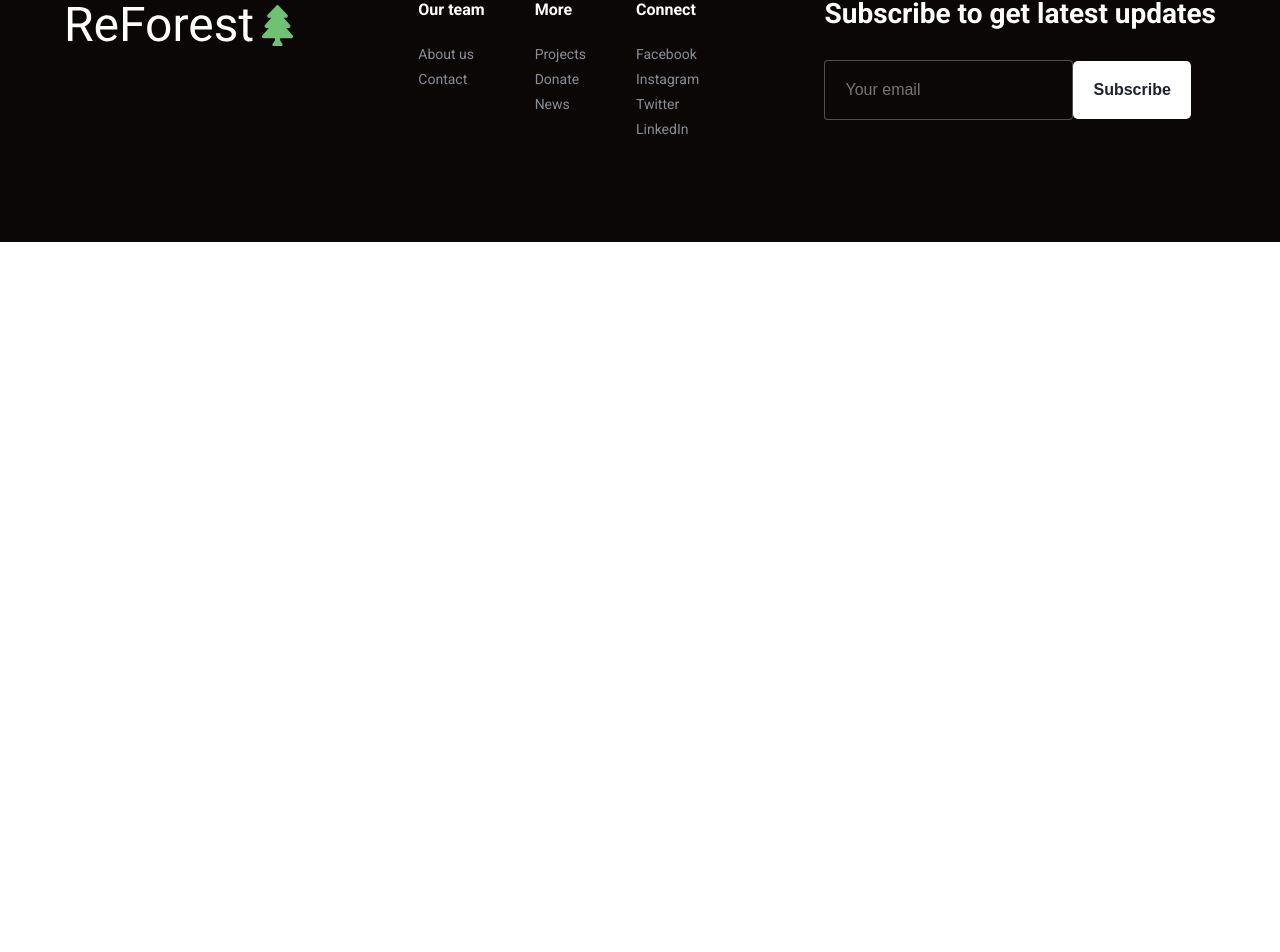
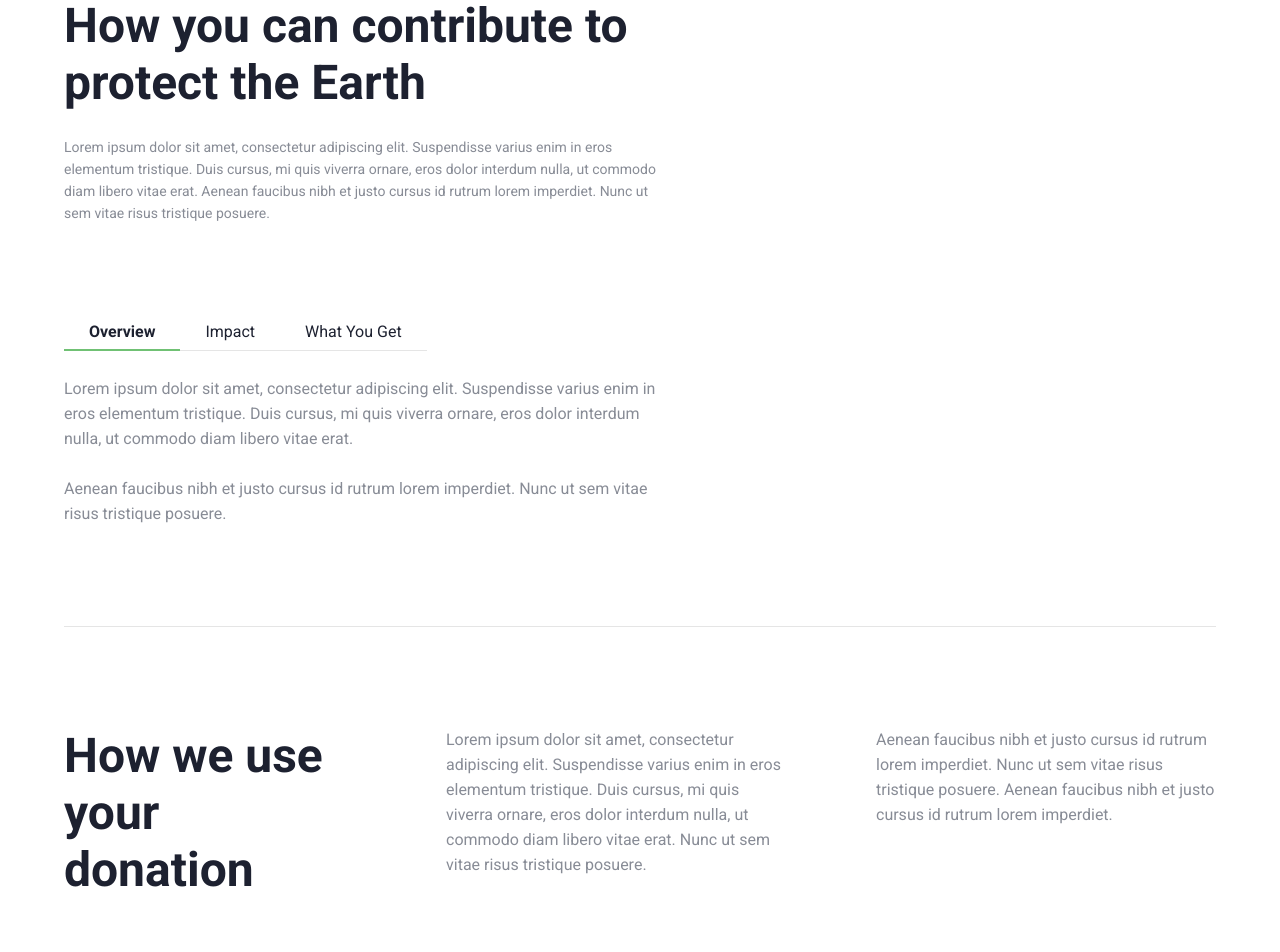
Before and after one commit to junkRatte/reforest, a React (Create React App) app: page /donations in a window 1280 px wide. Shown: the part 748-1700 px from the top of the page. Before the commit the page ends 990 px from the top, so only its background shows below. Built offline with nearby package versions, Linux system fonts and the light colour scheme.

Commit message:
Created the donations page.

```diff
--- a/src/App.scss
+++ b/src/App.scss
@@ -34,6 +34,7 @@
 @import "./scss/pages/contactpage/contactPageForm";
 
 @import "./scss/pages/donationpage/donationPageHeader";
+@import "./scss/pages/donationpage/donationPageTabs";
 
 *,
 *::before,
--- a/src/js/pages/DonationPage.js
+++ b/src/js/pages/DonationPage.js
@@ -1,10 +1,14 @@
 import React from "react";
+import VolunteerSignUp from "../components/VolunteerSignUp";
 import DonationPageHeader from "../sections/donationpage/DonationPageHeader";
+import DonationPageTabs from "../sections/donationpage/DonationPageTabs";
 
 const DonationPage = () => {
   return (
     <div className="donationpage">
       <DonationPageHeader />
+      <DonationPageTabs />
+      <VolunteerSignUp />
     </div>
   );
 };
--- /dev/null
+++ b/src/js/sections/donationpage/DonationPageTabs.js
@@ -0,0 +1,110 @@
+import React, { useState } from "react";
+
+const DonationPageTabs = () => {
+  const [toggleActive, setToggleActive] = useState(1);
+
+  const toggleTab = (index) => {
+    setToggleActive(index);
+  };
+
+  return (
+    <>
+      <section className="donationpage-tabs container">
+        <div className="donationpage-tabs-description">
+          <h2>How you can contribute to protect the Earth</h2>
+          <p>
+            Lorem ipsum dolor sit amet, consectetur adipiscing elit. Suspendisse
+            varius enim in eros elementum tristique. Duis cursus, mi quis
+            viverra ornare, eros dolor interdum nulla, ut commodo diam libero
+            vitae erat. Aenean faucibus nibh et justo cursus id rutrum lorem
+            imperdiet. Nunc ut sem vitae risus tristique posuere.
+          </p>
+        </div>
+        <div className="donationpage-tabs-tabs">
+          <div className="tabs-container">
+            <div className="tab-blocks">
+              <div
+                className={toggleActive === 1 ? "tab active-tab" : "tab"}
+                onClick={() => toggleTab(1)}
+              >
+                Overview
+              </div>
+              <div
+                className={toggleActive === 2 ? "tab active-tab" : "tab"}
+                onClick={() => toggleTab(2)}
+              >
+                Impact
+              </div>
+              <div
+                className={toggleActive === 3 ? "tab active-tab" : "tab"}
+                onClick={() => toggleTab(3)}
+              >
+                What You Get
+              </div>
+            </div>
+            <div className="tab-content">
+              <div
+                className={
+                  toggleActive === 1 ? "content active-content" : "content"
+                }
+              >
+                <p>
+                  Lorem ipsum dolor sit amet, consectetur adipiscing elit.
+                  Suspendisse varius enim in eros elementum tristique. Duis
+                  cursus, mi quis viverra ornare, eros dolor interdum nulla, ut
+                  commodo diam libero vitae erat.
+                  <br />
+                  <br />
+                  Aenean faucibus nibh et justo cursus id rutrum lorem
+                  imperdiet. Nunc ut sem vitae risus tristique posuere.
+                </p>
+              </div>
+              <div
+                className={
+                  toggleActive === 2 ? "content active-content" : "content"
+                }
+              >
+                <p>
+                  Lorem ipsum dolor sit amet, consectetur adipiscing elit.
+                  Suspendisse varius enim in eros elementum tristique.
+                  <br />
+                  Aenean faucibus nibh et justo cursus id rutrum lorem
+                  imperdiet. Nunc ut sem vitae risus tristique posuere.
+                </p>
+              </div>
+              <div
+                className={
+                  toggleActive === 3 ? "content active-content" : "content"
+                }
+              >
+                <p>
+                  Lorem ipsum dolor sit amet, consectetur adipiscing elit.
+                  Suspendisse varius enim in eros elementum tristique. Duis
+                  cursus, mi quis viverra ornare, eros dolor interdum nulla, ut
+                  commodo diam libero vitae erat.
+                  <br />
+                </p>
+              </div>
+            </div>
+          </div>
+        </div>
+      </section>
+      <section className="dontationpage-donation-usage container">
+        <h2>How we use your donation</h2>
+        <p>
+          Lorem ipsum dolor sit amet, consectetur adipiscing elit. Suspendisse
+          varius enim in eros elementum tristique. Duis cursus, mi quis viverra
+          ornare, eros dolor interdum nulla, ut commodo diam libero vitae erat.
+          Nunc ut sem vitae risus tristique posuere.
+        </p>
+        <p>
+          Aenean faucibus nibh et justo cursus id rutrum lorem imperdiet. Nunc
+          ut sem vitae risus tristique posuere. Aenean faucibus nibh et justo
+          cursus id rutrum lorem imperdiet.
+        </p>
+      </section>
+    </>
+  );
+};
+
+export default DonationPageTabs;
--- /dev/null
+++ b/src/scss/pages/donationpage/_donationPageTabs.scss
@@ -0,0 +1,86 @@
+.donationpage-tabs {
+  padding: $section-padding;
+  display: flex;
+  flex-direction: column;
+  gap: 9rem;
+  border-bottom: 0.1rem solid $color-border;
+
+  @media only screen and (min-width: $media-query-desktop) {
+    flex-direction: row;
+  }
+
+  &-description {
+    max-width: 60rem;
+    h2 {
+      @include heading-two;
+      color: $color-text-primary;
+      margin-bottom: 2.5rem;
+    }
+
+    p {
+      @include paragraph-small;
+      color: $color-text-secondary;
+    }
+  }
+
+  &-tabs {
+    max-width: 60rem;
+    .tab-blocks {
+      display: flex;
+      margin-bottom: 2.5rem;
+
+      .tab {
+        padding: 0.8rem 2.5rem;
+        border-bottom: 0.1rem solid $color-border;
+        cursor: pointer;
+        color: $color-text-primary;
+        font-size: $font-size-16;
+
+        &:hover {
+          font-weight: $font-weight-bold;
+        }
+      }
+
+      .active-tab {
+        font-weight: $font-weight-bold;
+        border-bottom: 0.2rem solid $color-green-primary;
+      }
+    }
+
+    .tab-content {
+      .content {
+        display: none;
+        p {
+          @include paragraph-normal;
+          color: $color-text-secondary;
+        }
+      }
+
+      .active-content {
+        display: block;
+      }
+    }
+  }
+}
+
+.dontationpage-donation-usage {
+  padding: $section-padding;
+  display: flex;
+  flex-direction: column;
+  gap: 9rem;
+
+  @media only screen and (min-width: $media-query-tablet) {
+    flex-direction: row;
+  }
+
+  h2 {
+    @include heading-two;
+    color: $color-text-primary;
+  }
+
+  p {
+    @include paragraph-normal;
+    color: $color-text-secondary;
+    max-width: 34rem;
+  }
+}
```
